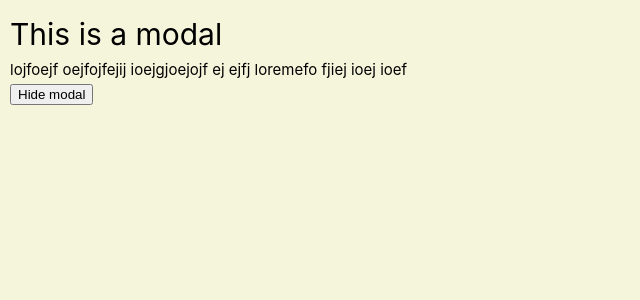
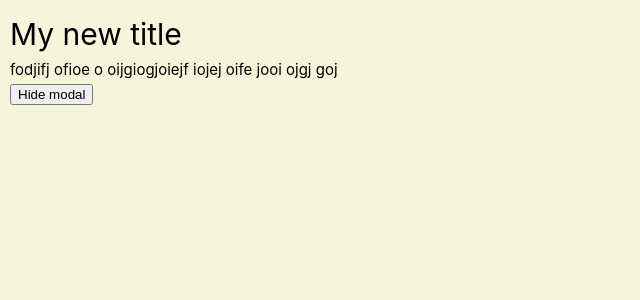
Before and after one commit to SamanthaPelkova/vue3-training, a Vue app: page /modals in a window 1280 px wide. Both pictures are taken after a click on the button "Show modal". Shown: the top 300 px of the page, without its empty margins (0-640 px from the left). Built offline with nearby package versions, Linux system fonts and the light colour scheme.

Commit message:
some changes

```diff
--- a/src/components/Modal.vue
+++ b/src/components/Modal.vue
@@ -1,13 +1,19 @@
 <template>
   <teleport to=".modals-container">
     <div class="modal">
-      <h1>This is a modal</h1>
-      <p>lojfoejf oejfojfejij ioejgjoejojf ej ejfj loremefo fjiej ioej ioef</p>
+      <h1><slot name="title"/></h1>
+      <slot />
       <button>Hide modal</button>
     </div>
   </teleport>
 </template>
 
+<script setup>
+
+
+
+
+</script>
 
 
 
--- a/src/router/index.js
+++ b/src/router/index.js
@@ -3,7 +3,6 @@ import HomeView from '../views/HomeView.vue'
 import ModalsView from '../views/ModalsView.vue'
 import PostsView from '../views/PostsView.vue'
 import PostDetail from '../views/PostDetail.vue'
-import Modal from "@/components/Modal.vue";
 
 const router = createRouter({
   history: createWebHistory(import.meta.env.BASE_URL),
--- a/src/views/ModalsView.vue
+++ b/src/views/ModalsView.vue
@@ -2,7 +2,10 @@
   <div class="modals">
     <h1>Modals</h1>
     <button @click="showModal = true">Show modal</button>
-    <Modal v-if="showModal"></Modal>
+    <Modal v-if="showModal">
+      <template #title >My new title</template>
+      <p>fodjifj ofioe o oijgiogjoiejf iojej oife jooi ojgj goj</p>
+    </Modal>
   </div>
 </template>
 
```
